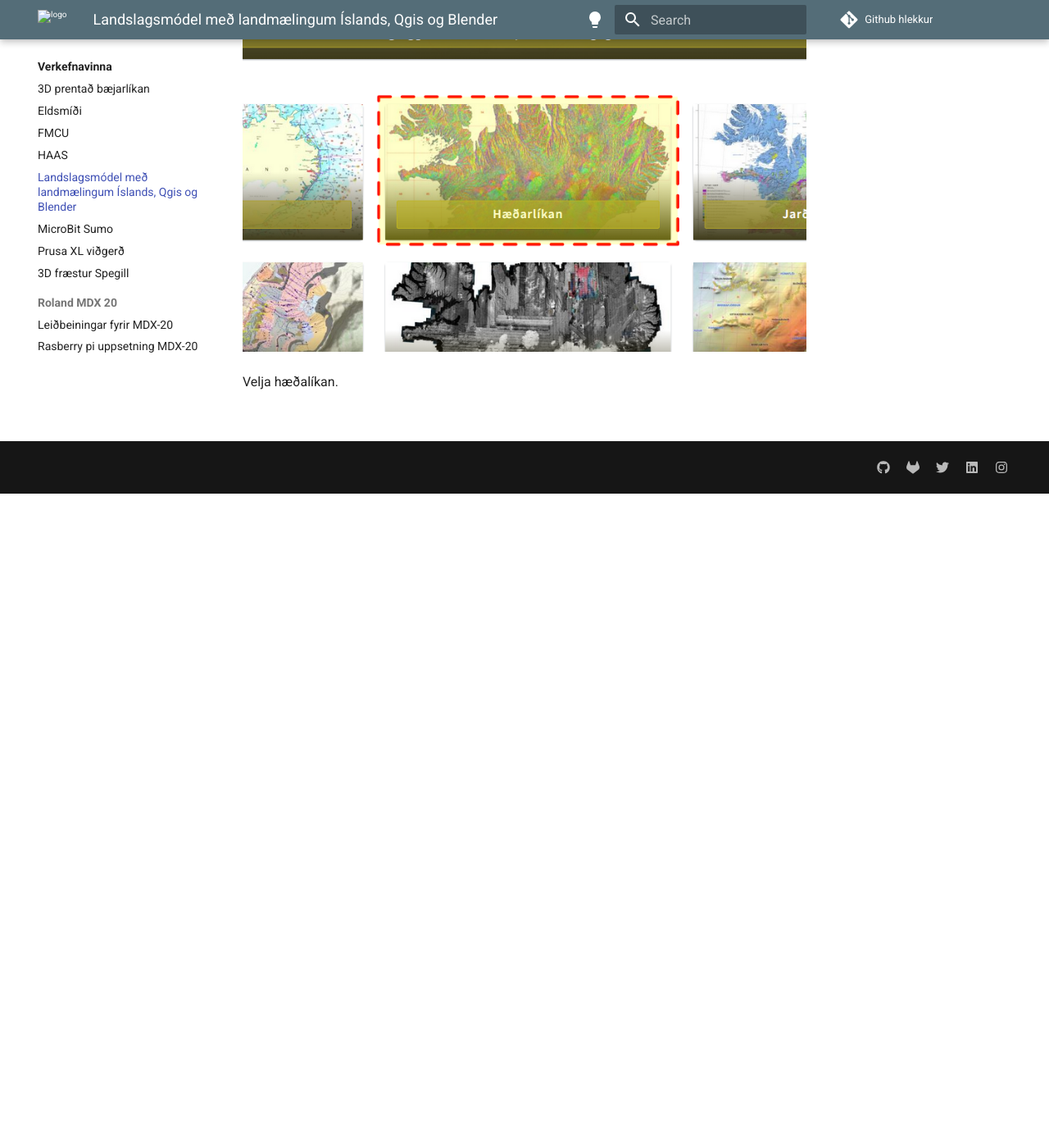
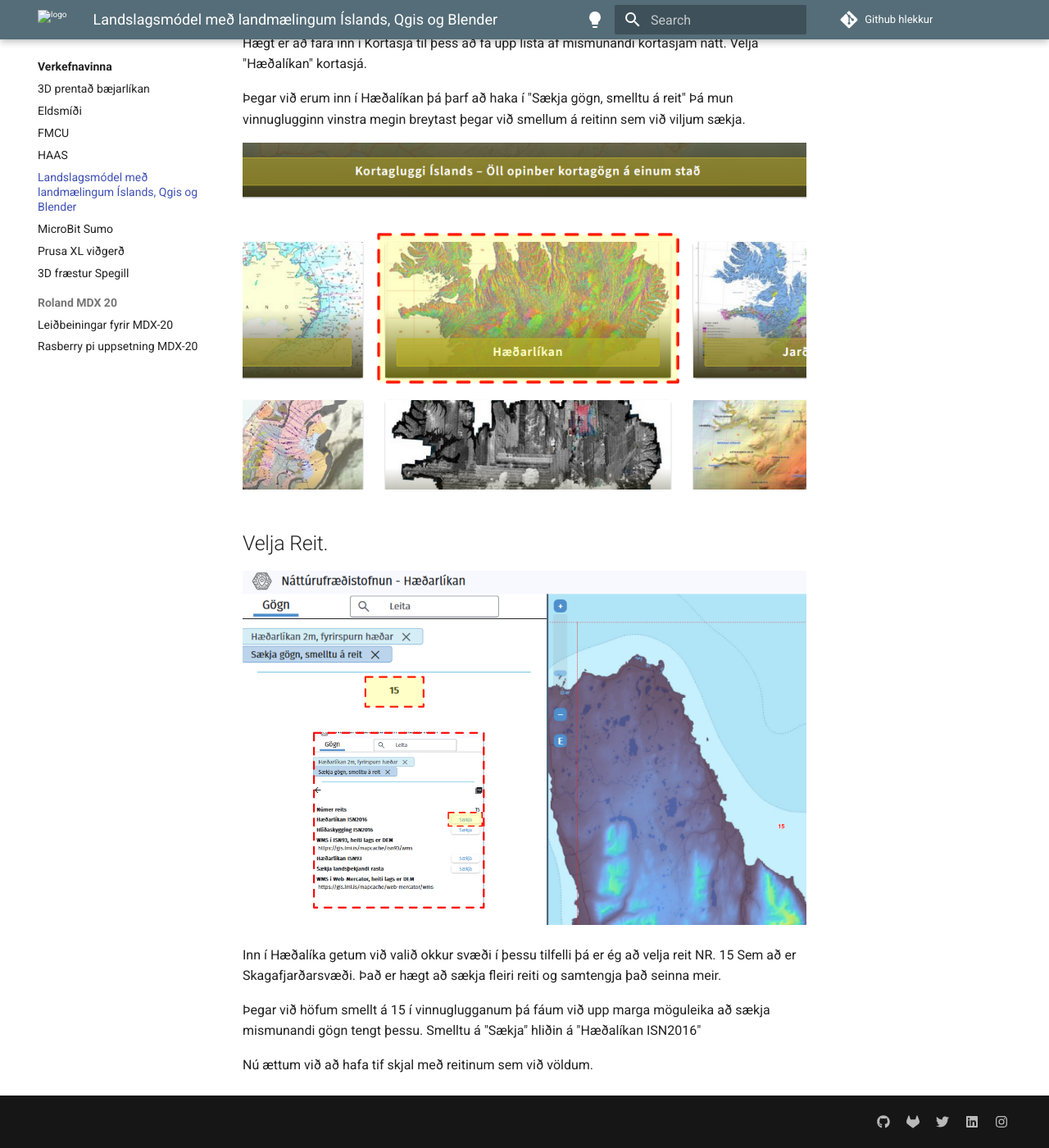
Before and after one commit to Fab-Lab-Island/fli-bootcamp-2026, an MkDocs documentation site: the page built from docs/verkefnavinna/landslagsmodel.md, in a window 1280 px wide and 1400 px high, scrolled down 798 px. Shown: the whole window at 82% size. Built offline with MkDocs 1.6.1 and Material for MkDocs 9.7.7, drawn with Linux system fonts in a browser that asks for light colours; comment, search, counter and statistics services are not loaded; some of the changed text lies outside the part shown.

Commit message:
Update landslagsmodel.md

```diff
--- a/docs/verkefnavinna/landslagsmodel.md
+++ b/docs/verkefnavinna/landslagsmodel.md
@@ -6,8 +6,24 @@
 
 ![Vefsíðan](vefsidanatt.png)
 
- Hægt er að fara inn í Kortasjá til þess að fá upp lista af mismunandi kortasjám nátt.
+## Velja hæðalíkan.
+
+Hægt er að fara inn í Kortasjá til þess að fá upp lista af mismunandi kortasjám nátt.
+Velja "Hæðalíkan" kortasjá.
+
+Þegar við erum inn í Hæðalíkan þá þarf að haka í "Sækja gögn, smelltu á reit"
+Þá mun vinnuglugginn vinstra megin breytast þegar við smellum á reitinn sem við viljum sækja.
 
 ![Hæðalíkan](vefsidahaedalikan.png)
 
-Velja hæðalíkan.
+## Velja Reit.
+
+![Velja Reit á korti](saekjahaedalikan.png)
+
+Inn í Hæðalíka getum við valið okkur svæði í þessu tilfelli þá er ég að velja reit NR. 15
+Sem að er Skagafjarðarsvæði. Það er hægt að sækja fleiri reiti og samtengja það seinna meir.
+
+Þegar við höfum smellt á 15 í vinnuglugganum þá fáum við upp marga möguleika að sækja mismunandi gögn tengt þessu.
+Smelltu á "Sækja" hliðin á "Hæðalíkan ISN2016"
+
+Nú ættum við að hafa tif skjal með reitinum sem við völdum.
```
